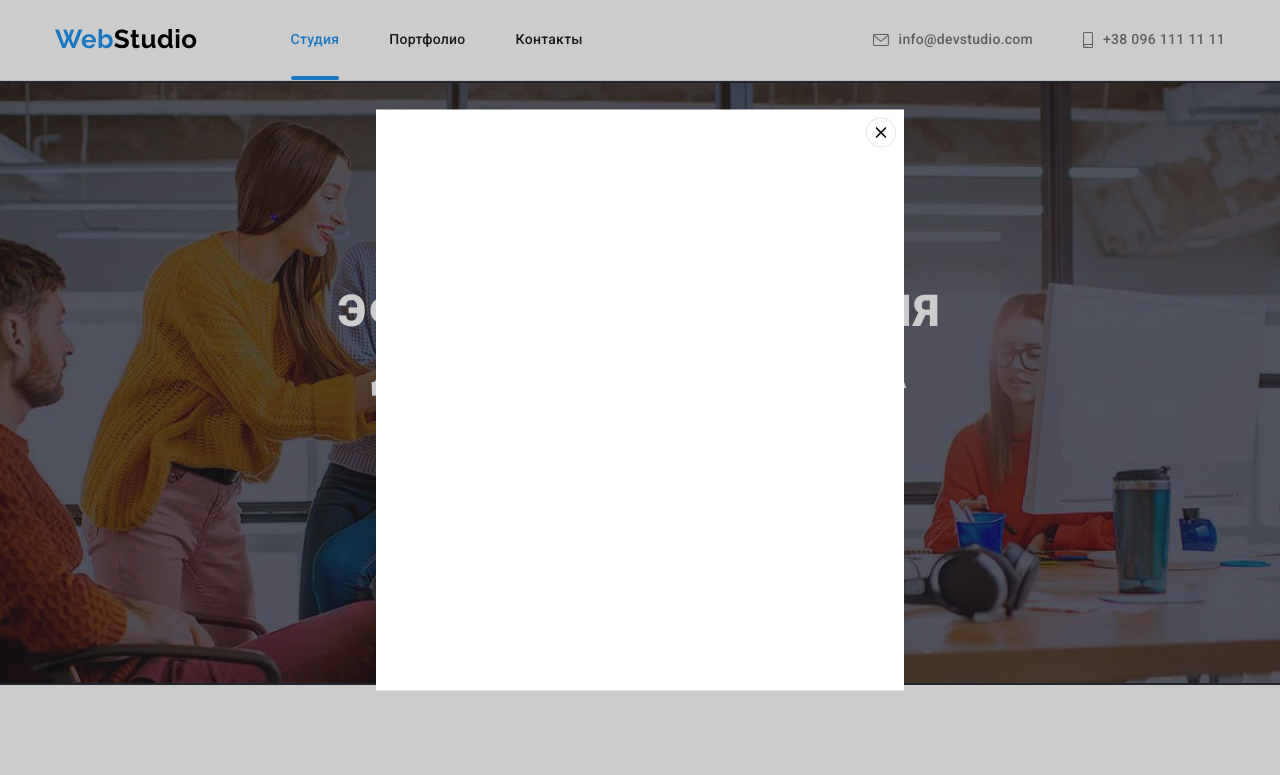
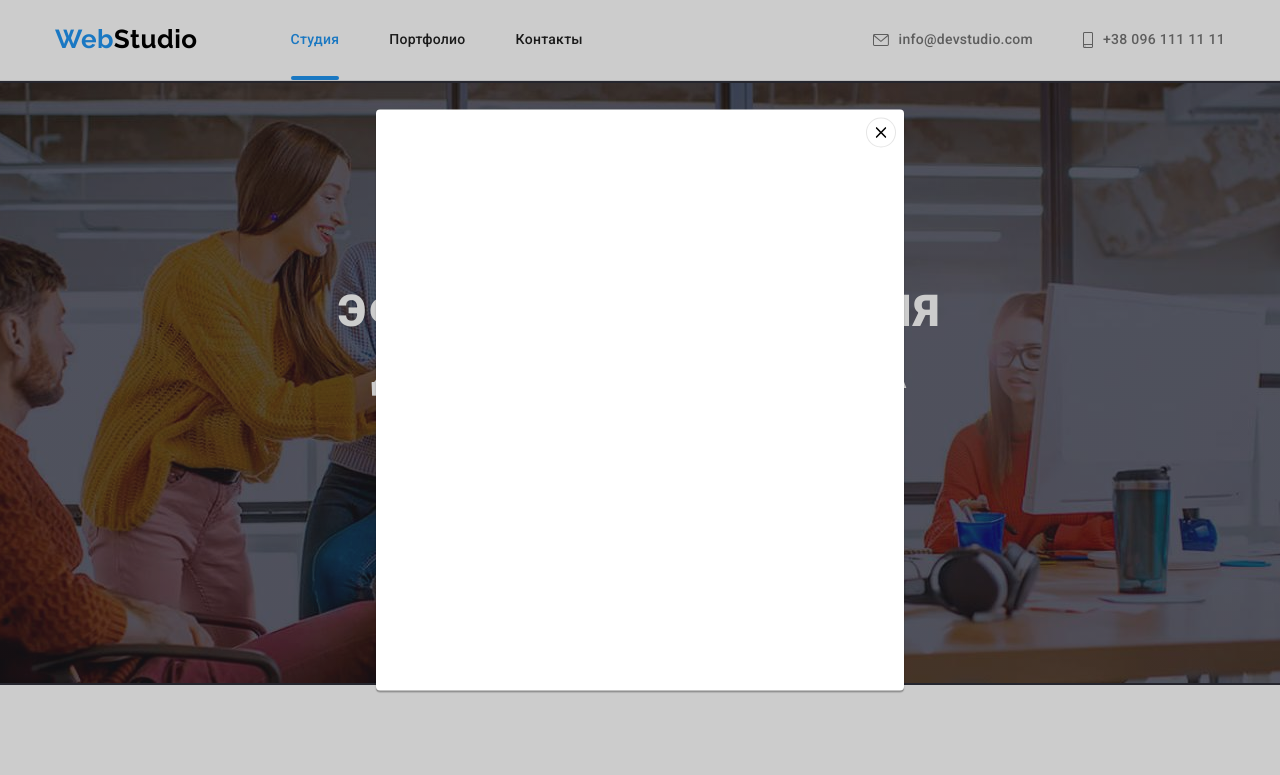
Before and after one commit to Oliko136/goit-markup-hw-05, a plain HTML site: page index.html in a window 1280 px wide. Both pictures are taken after a click on the button "Заказать услугу". Shown: the top 775 px of the page. Drawn offline with nearby package versions, Linux system fonts and the light colour scheme.

Commit message:
Добавлены тень и скругление краев для модального окна

```diff
--- a/css/styles.css
+++ b/css/styles.css
@@ -231,6 +231,9 @@ img {
   height: 581px;
 
   background-color: var(--primary-bg-color);
+  box-shadow: 0px 1px 3px rgba(0, 0, 0, 0.12), 0px 1px 1px rgba(0, 0, 0, 0.14),
+    0px 2px 1px rgba(0, 0, 0, 0.2);
+  border-radius: 4px;
 }
 
 .close-modal {
```
